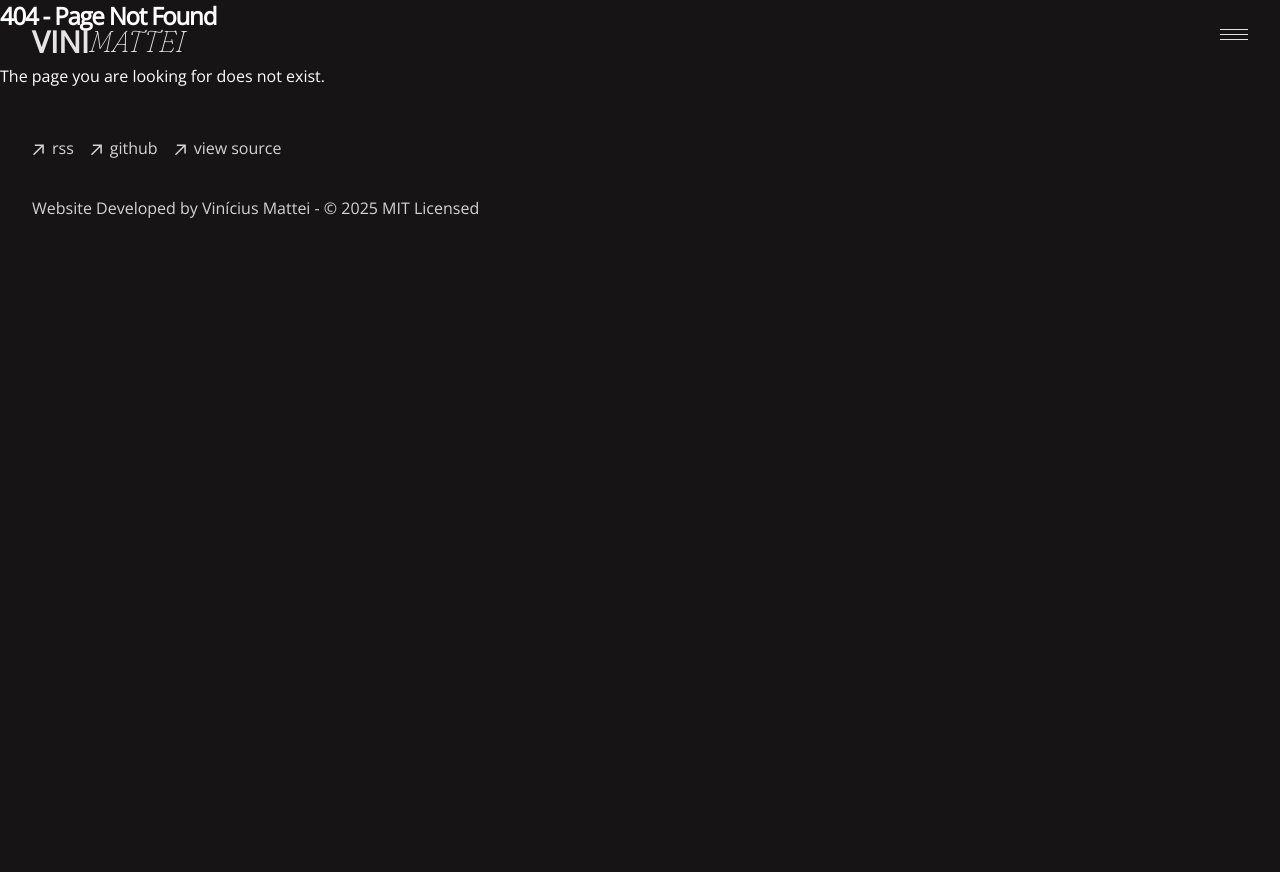
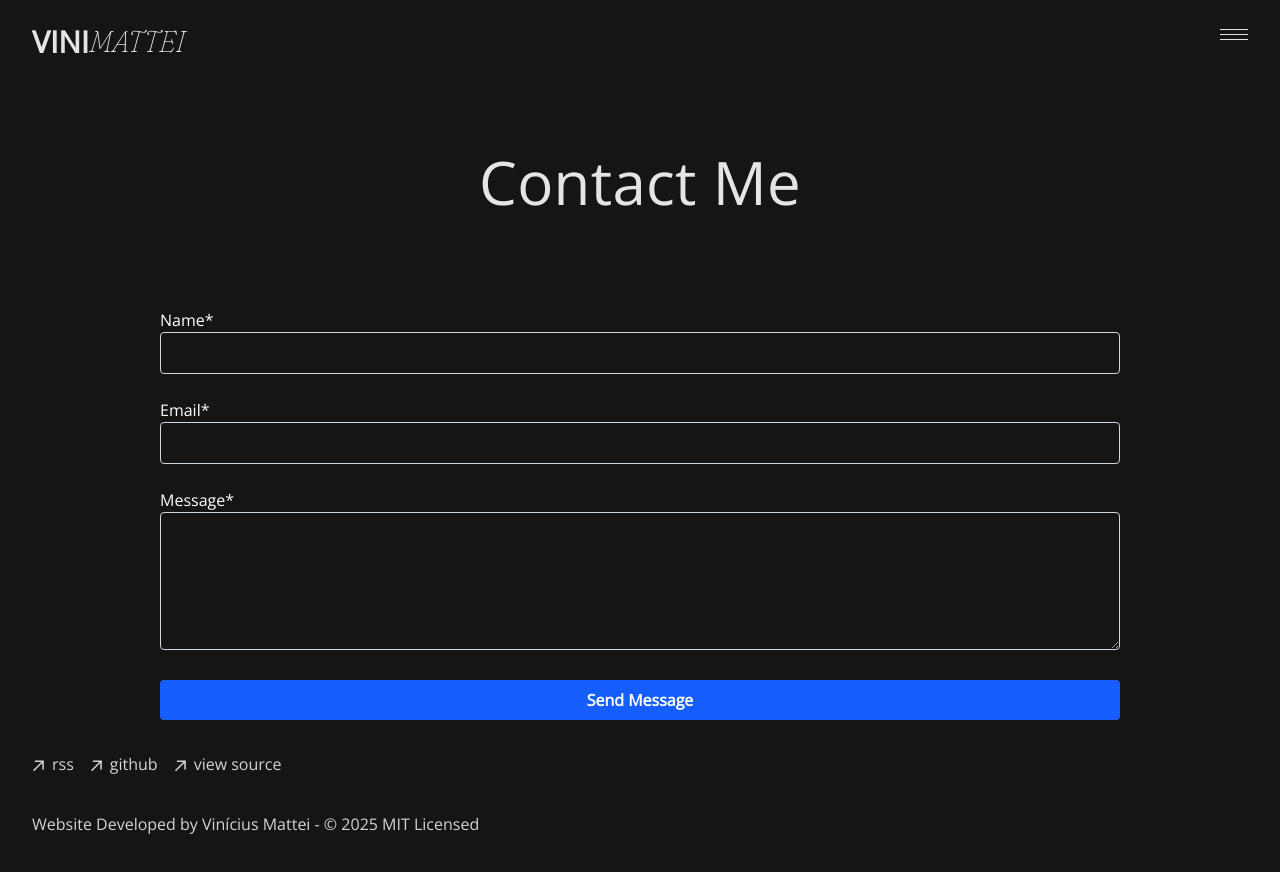
Before and after one commit to vpmattei/vinicius_mattei_portfolio, a Next.js app: page /contact-me in a window 1280 px wide. Before the commit this address had no page. Shown: the top 872 px of the page. Before the commit the page ends 800 px from the top, so only its background shows below. Built offline with nearby package versions, Linux system fonts and the light colour scheme.

Commit message:
Added Contact Me page

```diff
--- a/app/components/HamburgerMenu.tsx
+++ b/app/components/HamburgerMenu.tsx
@@ -15,6 +15,9 @@ const navItems = {
   },
   "/CV": {
     name: "CV",
+  },
+  "/contact-me": {
+    name: "Contact Me",
   },
 };
 
--- /dev/null
+++ b/app/contact-me/ContactForm.tsx
@@ -0,0 +1,102 @@
+"use client";
+
+import React, { useState } from "react";
+import emailjs from "@emailjs/browser";
+
+const SERVICE_ID = "gmail_service_c4azqji";
+const TEMPLATE_ID = "template_jweyacd";
+const PUBLIC_KEY = "RqP2WISNPPTW4MbS2";
+
+const ContactForm: React.FC = () => {
+    const [form, setForm] = useState({ name: "", email: "", message: "" });
+    const [errors, setErrors] = useState({ name: false, email: false, message: false });
+    const [status, setStatus] = useState<"idle" | "loading" | "sent" | "error">("idle");
+
+    const handleChange = (e: React.ChangeEvent<HTMLInputElement | HTMLTextAreaElement>) => {
+        setForm({ ...form, [e.target.name]: e.target.value });
+        setErrors({ ...errors, [e.target.name]: false });
+    };
+
+    const handleSubmit = (e: React.FormEvent) => {
+        e.preventDefault();
+        const newErrors = {
+            name: form.name.trim() === "",
+            email: !/^\S+@\S+\.\S+$/.test(form.email),
+            message: form.message.trim() === "",
+        };
+        setErrors(newErrors);
+        const hasErrors = Object.values(newErrors).some(Boolean);
+        if (hasErrors) return;
+
+        setStatus("loading");
+
+        emailjs
+            .send(SERVICE_ID, TEMPLATE_ID, form, PUBLIC_KEY)
+            .then(() => {
+                setStatus("sent");
+                setForm({ name: "", email: "", message: "" });
+            })
+            .catch((err) => {
+                console.error("EmailJS Error:", err);
+                setStatus("error");
+            });
+    };
+
+    return (
+        <form onSubmit={handleSubmit} className="flex flex-col gap-6 w-full">
+            <div>
+                <label htmlFor="name">Name*</label>
+                <input
+                    id="name"
+                    name="name"
+                    value={form.name}
+                    onChange={handleChange}
+                    className={`w-full border rounded px-4 py-2 ${errors.name ? "border-red-500" : "border-gray-300"}`}
+                    required
+                />
+                {errors.name && <p className="text-red-500 text-sm">Please enter your name.</p>}
+            </div>
+
+            <div>
+                <label htmlFor="email">Email*</label>
+                <input
+                    id="email"
+                    name="email"
+                    type="email"
+                    value={form.email}
+                    onChange={handleChange}
+                    className={`w-full border rounded px-4 py-2 ${errors.email ? "border-red-500" : "border-gray-300"}`}
+                    required
+                />
+                {errors.email && <p className="text-red-500 text-sm">Please enter a valid email.</p>}
+            </div>
+
+            <div>
+                <label htmlFor="message">Message*</label>
+                <textarea
+                    id="message"
+                    name="message"
+                    value={form.message}
+                    onChange={handleChange}
+                    rows={5}
+                    className={`w-full border rounded px-4 py-2 resize-y ${errors.message ? "border-red-500" : "border-gray-300"}`}
+                    required
+                />
+                {errors.message && <p className="text-red-500 text-sm">Please enter a message.</p>}
+            </div>
+
+            <button
+                type="submit"
+                disabled={status === "loading"}
+                className="bg-blue-600 hover:bg-blue-700 text-white font-bold py-2 px-4 rounded"
+            >
+                {status === "loading" ? "Sending..." : "Send Message"}
+            </button>
+
+            {status === "sent" && <p className="text-green-600">Message sent successfully!</p>}
+            {status === "error" && <p className="text-red-600">Something went wrong. Please try again.</p>}
+        </form>
+    );
+};
+
+export default ContactForm;
--- /dev/null
+++ b/app/contact-me/page.tsx
@@ -0,0 +1,18 @@
+import React from "react";
+import ContactForm from "./ContactForm";
+
+export const metadata = {
+    title: "Contact Me",
+    description: "Send a message to Vinícius Mattei.",
+};
+
+const Page = () => {
+    return (
+        <section className="prose mx-24 lg:mx-32 mt-32 flex flex-col items-center gap-12 px-8">
+            <h1 className="text-center text-4xl font-bold">Contact Me</h1>
+            <ContactForm />
+        </section>
+    );
+};
+
+export default Page;
--- a/package.json
+++ b/package.json
@@ -6,6 +6,7 @@
     "start": "next start"
   },
   "dependencies": {
+    "@emailjs/browser": "^4.4.1",
     "@tailwindcss/postcss": "4.0.0-alpha.13",
     "@types/node": "20.11.17",
     "@types/react": "18.2.55",
```
Also changed, not shown: 1 other file (tests, documents, lock files or other folders).
